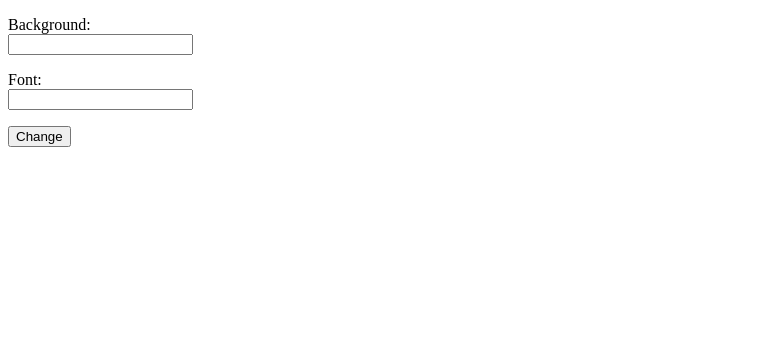
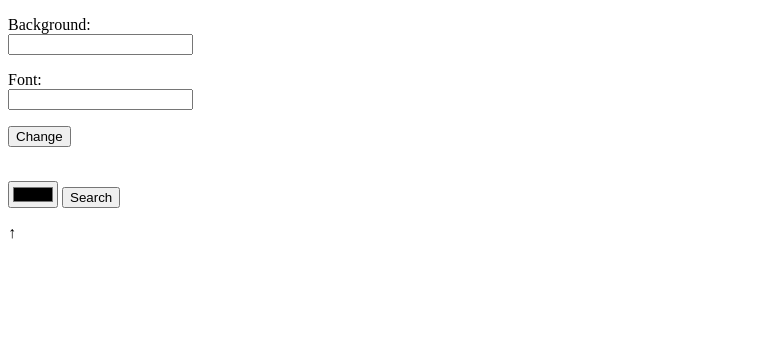
Before and after one commit to konekato/color-cmp, a plain HTML site: page index.html in a window 1280 px wide. Shown: the top 357 px of the page, without its empty margins (0-760 px from the left). Drawn offline with Linux system fonts and the light colour scheme.

Commit message:
add: color searcher

```diff
--- a/index.html
+++ b/index.html
@@ -25,14 +25,28 @@
 
 <body id="back">
     <form>
-        <p>Background:<br>
-            <input type="text" id="back_color_input" /></p>
-
-        <p>Font:<br>
-            <input type="text" id="font_color_input" /></p>
+        <p>
+            Background:<br>
+            <input type="text" id="back_color_input" />
+        </p>
+        <p>
+            Font:<br>
+            <input type="text" id="font_color_input" />
+        </p>
 
         <button type="button" onclick="colorChange();">Change</button>
     </form>
+    <br>
+    <form>
+        <p>
+            <input type="color" id="color_picker">
+            <button type="button" onclick="searchColor();">Search</button>
+        </p>
+    </form>
+    <div>
+        ↑<div id="result_color"></div>
+    </div>
+
     <div class="center">
         <h1 id="font">SAMPLE</h1>
     </div>
@@ -48,6 +62,10 @@
             targetBack.style.backgroundColor = "#" + newBackColor;
             targetFont.style.color = "#" + newFontColor;
         }
+
+        function searchColor() {
+            document.getElementById("result_color").textContent = document.getElementById("color_picker").value;
+        }
     </script>
 
 </body>
```
